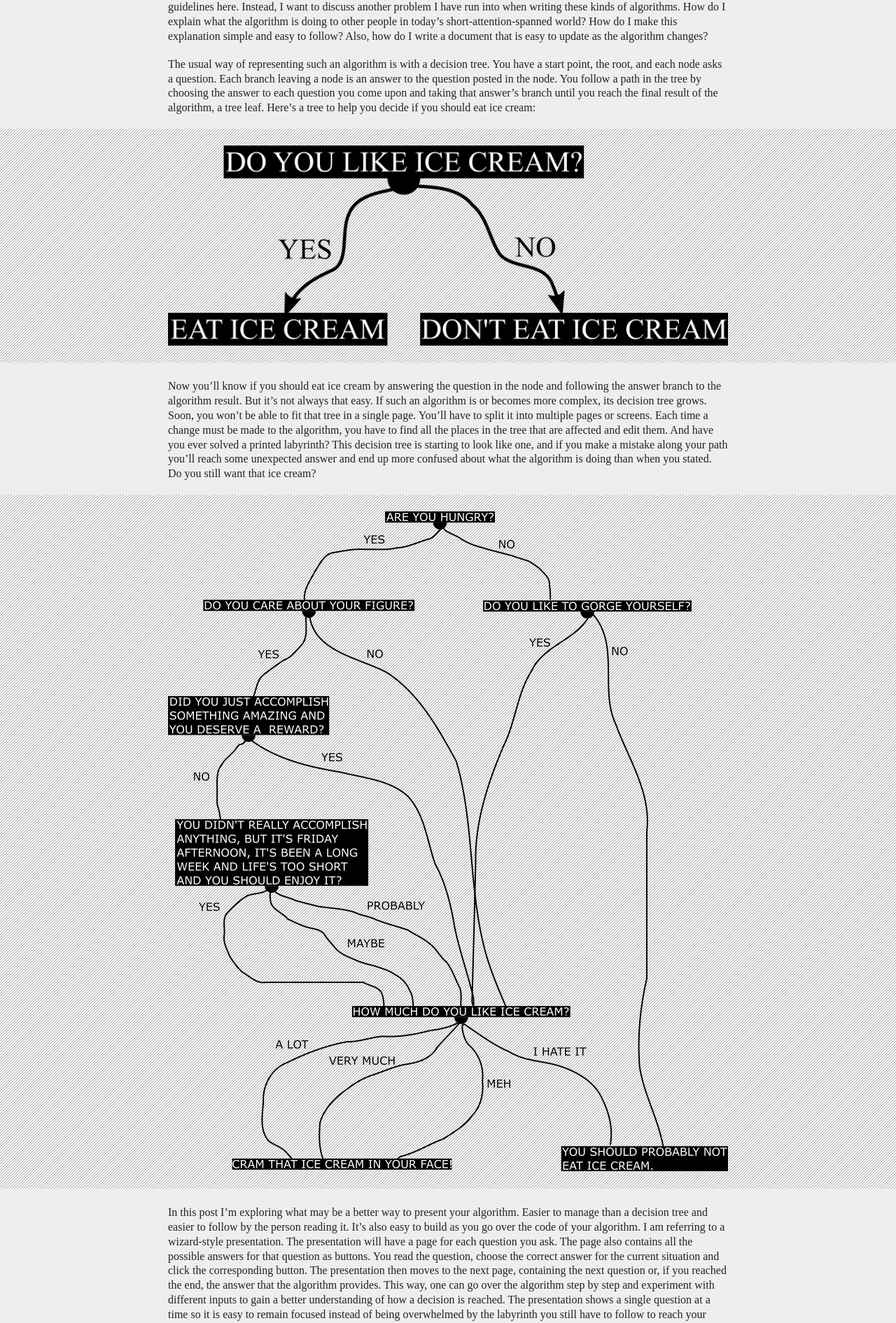
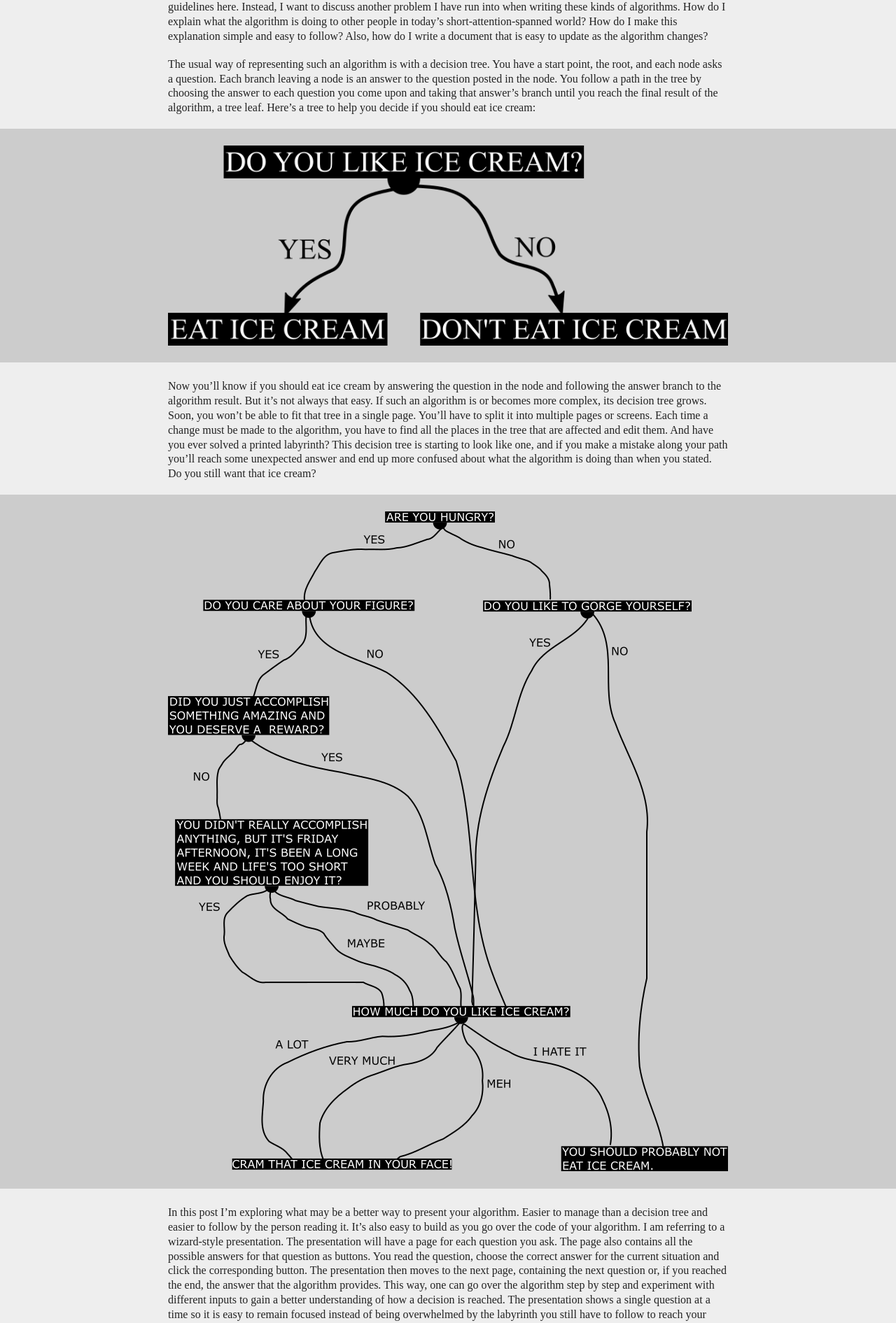
Before and after one commit to chronicweirdo/blog, a Jekyll site: the page built from _posts/2015.08/2015-08-07-Walking-people-throug-complex-decision-algorithms.md, in a window 1280 px wide. Shown: the part 417-2308 px from the top of the page at 70% size. Built offline with Jekyll 4.4.1, drawn with Linux system fonts in a browser that asks for light colours.

Commit message:
grey image background

```diff
--- a/css/post.css
+++ b/css/post.css
@@ -162,9 +162,10 @@ pre, span.tag {
     /*background: #Fee6a1;*/
     /*background: #aaeeee;*/
     /*background: #bbeeee;*/
-    background: #9FDECB;
+    background-color: #9FDECB;
 }
 p.image {
-    background: url("pattern3.png") repeat fixed 0 0;
+    /*background: url("pattern3.png") repeat fixed 0 0;*/
     /*background: #dddddd;*/
+    background-color: #cccccc;
 }
```
